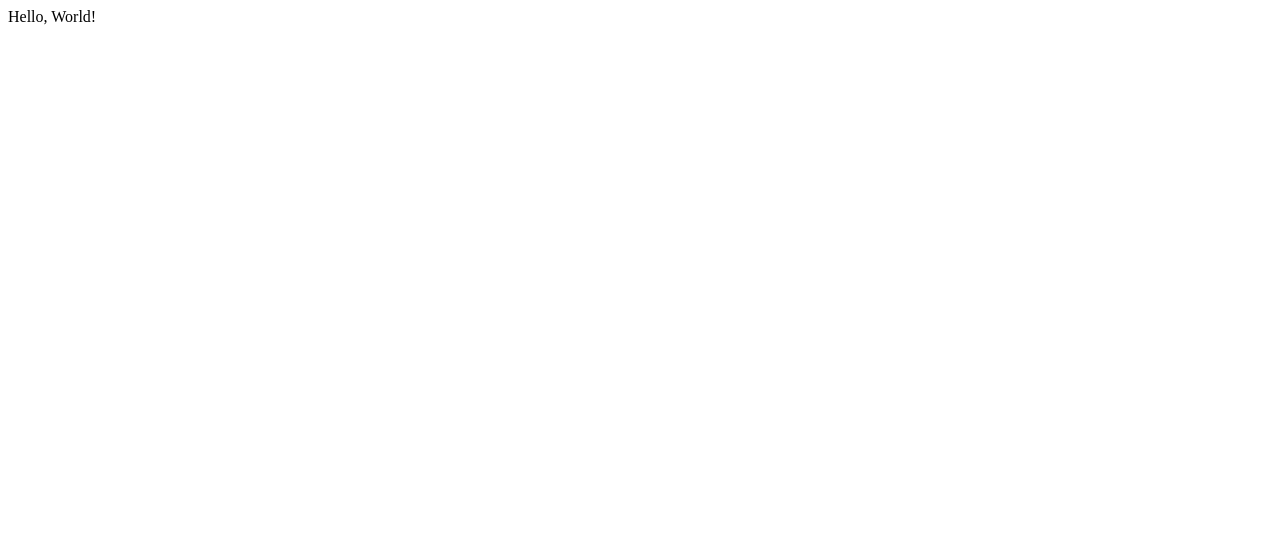
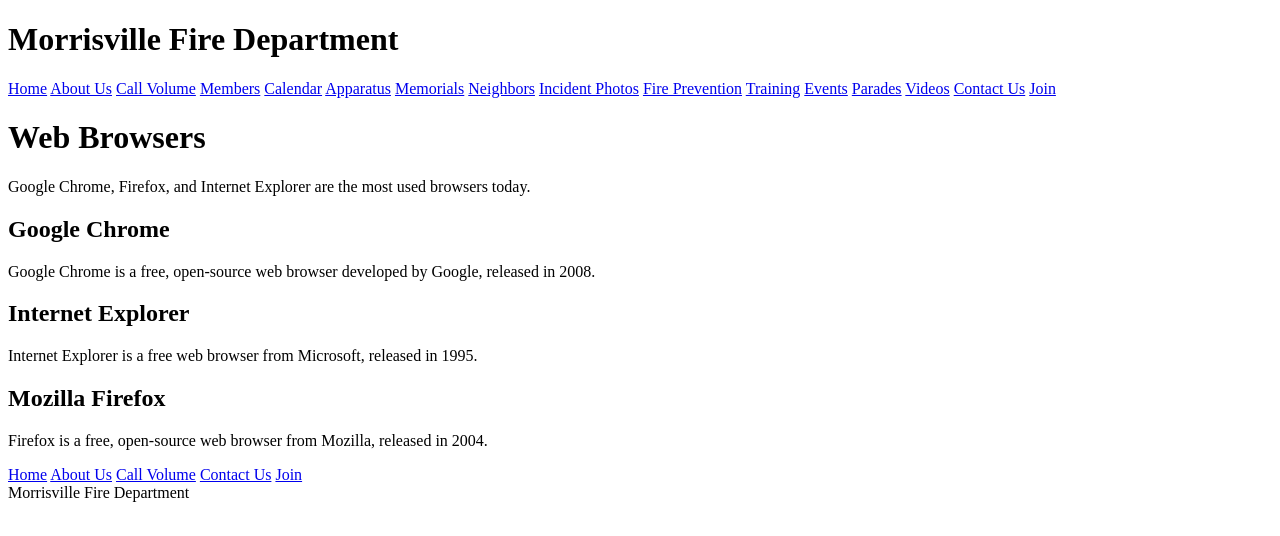
Before and after one commit to morrisvillefd/morrisvillefd.github.io, a plain HTML site: page index.html in a window 1280 px wide. Drawn offline with Linux system fonts and the light colour scheme.

Commit message:
Framework

```diff
--- a/index.html
+++ b/index.html
@@ -1,11 +1,63 @@
-<!DOCTYPE HTML>
+<!DOCTYPE html>
 <html>
     <head>
+        <meta charset="UTF-8">
         <title>Morrisville Fire Department</title>
+        <meta name="description" content="Morrisville Fire Department">
+        <meta name="author" content="Eric J. Ginney">
         <link href="css/main.css" type="text/css" rel="stylesheet">
         <script src="js/main.js"></script>
     </head>
     <body>
-        Hello, World!
+        <header>
+            <h1>Morrisville Fire Department</h1>
+            <nav>
+                <a href="/">Home</a>
+                <a href="about-us.html">About Us</a>
+                <a href="call-volume.html">Call Volume</a>
+                <a href="members.html">Members</a>
+                <a href="calendar.html">Calendar</a>
+                <a href="apparatus.html">Apparatus</a>
+                <a href="memorials.html">Memorials</a>
+                <a href="neighbors.html">Neighbors</a>
+                <a href="incident-photos.html">Incident Photos</a>
+                <a href="fire-prevention.html">Fire Prevention</a>
+                <a href="training.html">Training</a>
+                <a href="events.html">Events</a>
+                <a href="parades.html">Parades</a>
+                <a href="videos.html">Videos</a>
+                <a href="contact-us.html">Contact Us</a>
+                <a href="join.html">Join</a>
+            </nav>
+        </header>
+        <main>
+            <h1>Web Browsers</h1>
+            <p>Google Chrome, Firefox, and Internet Explorer are the most used browsers today.</p>
+
+            <article>
+                <h1>Google Chrome</h1>
+                <p>Google Chrome is a free, open-source web browser developed by Google, released in 2008.</p>
+            </article>
+
+            <article>
+                <h1>Internet Explorer</h1>
+                <p>Internet Explorer is a free web browser from Microsoft, released in 1995.</p>
+            </article>
+
+            <article>
+                <h1>Mozilla Firefox</h1>
+                <p>Firefox is a free, open-source web browser from Mozilla, released in 2004.</p>
+            </article>
+        </main>
+        <footer>
+            <nav>
+                <a href="/">Home</a>
+                <a href="about-us.html">About Us</a>
+                <a href="call-volume.html">Call Volume</a>
+                <a href="contact-us.html">Contact Us</a>
+                <a href="join.html">Join</a>
+            </nav>
+            <copyright>Morrisville Fire Department</copyright>
+        </footer>
     </body>
 </html>
```
